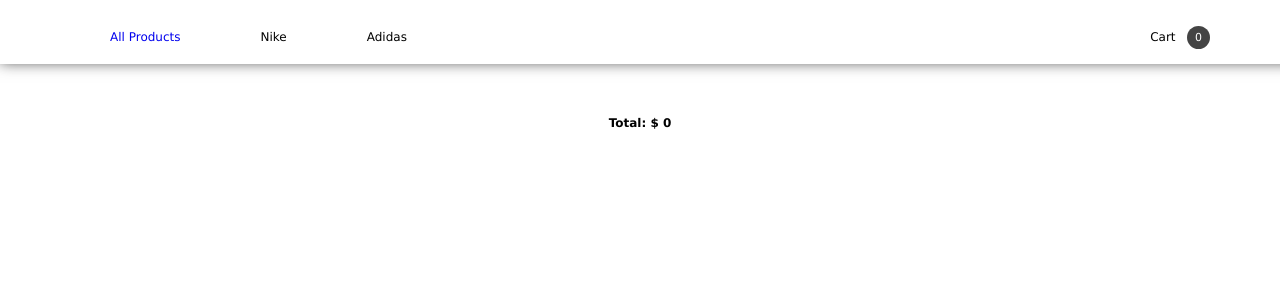
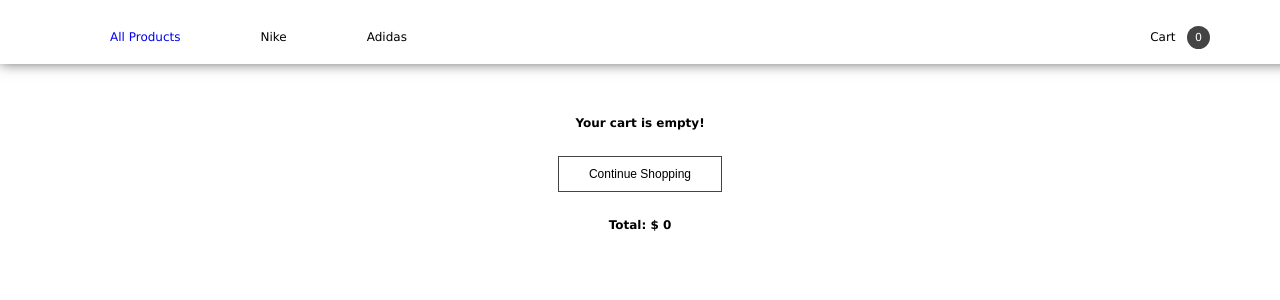
Before and after one commit to achersie/chersie, a Next.js app: page /cart in a window 1280 px wide. Shown: the top 300 px of the page. Built offline with nearby package versions, Linux system fonts and the light colour scheme.

Commit message:
continue shopping

```diff
--- a/components/CartModal.js
+++ b/components/CartModal.js
@@ -15,7 +15,7 @@ class CartModal extends Component {
             <div className={showHideClassName} onClick={handleClose}>
                 <div className='modal'>
                     <div className="container">
-                        {   products.map( ( product, index ) => {
+                        {   (products.length) ? products.map( ( product, index ) => {
                                 return (
                                     <div className = 'prod-container' key = {  index } >
                                         <img className='image' src={ product.imageUrl }/>
@@ -25,7 +25,7 @@ class CartModal extends Component {
                                         </div>
                                     </div>
                                 )
-                            })
+                            }) : <h4>Your cart is empty!</h4>
                         }
                     </div>
                     <Link href='/cart'><a><button className='view-cart'>View Cart</button></a></Link>
--- a/components/OrderSummary.js
+++ b/components/OrderSummary.js
@@ -1,5 +1,7 @@
 import React, { Component } from 'react'
 import { connect } from 'react-redux'
+import Link from 'next/link'
+
 import { decrementCartCount, resetCartCount } from '../store'
 
 
@@ -17,7 +19,7 @@ class OrderSummary extends Component {
         return (
             <div>
                 <div className="container">
-                    {   products.map( ( product, index ) => {
+                    {   products.length ? products.map( ( product, index ) => {
                             return (
                                 <div className = 'prod-container' key = {  index } >
                                     <img className='image' src={ product.imageUrl }/>
@@ -30,7 +32,10 @@ class OrderSummary extends Component {
                                     </div>
                                 </div>
                             )
-                        })
+                        }) : <div>
+                                <h4>Your cart is empty!</h4>
+                                <Link href='/'><a><button className='continue'>Continue Shopping</button></a></Link>
+                             </div>
                     }
                     <div>
                         <h4>Total: <span>$  { total } </span></h4>
@@ -79,6 +84,14 @@ class OrderSummary extends Component {
                         margin: 0px 10px;
                         color: red;
                     }
+
+                    .continue {
+                        padding: 10px 30px;
+                        font-size: 12px;
+                        margin: 10px;
+                        border: 1px solid #444444;
+                        background-color: #fff;
+                    }
                 `}</style>
             </div>
         )
--- a/components/Products.js
+++ b/components/Products.js
@@ -27,7 +27,11 @@ class Products extends Component {
 
     render() {
         let products = this.state.products.map( product => {
-            return <ProductItem key = { product.id } name = { product.name } url = { product.imageUrl } price = { product.price } addToCart = { () => this.increment(product) }/>
+            return <ProductItem key = { product.id }
+                                name = { product.name }
+                                url = { product.imageUrl }
+                                price = { product.price }
+                                addToCart = { () => this.increment(product) }/>
         });
 
         return (
```
